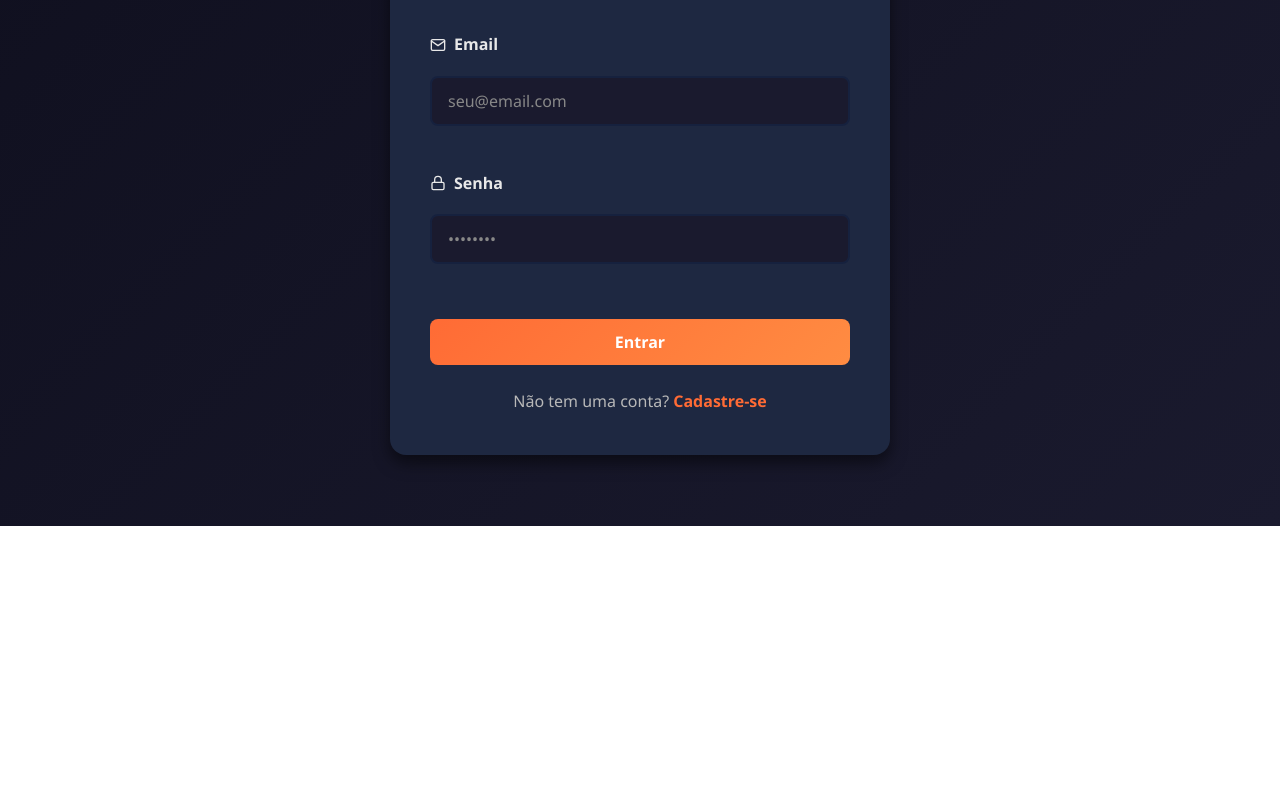
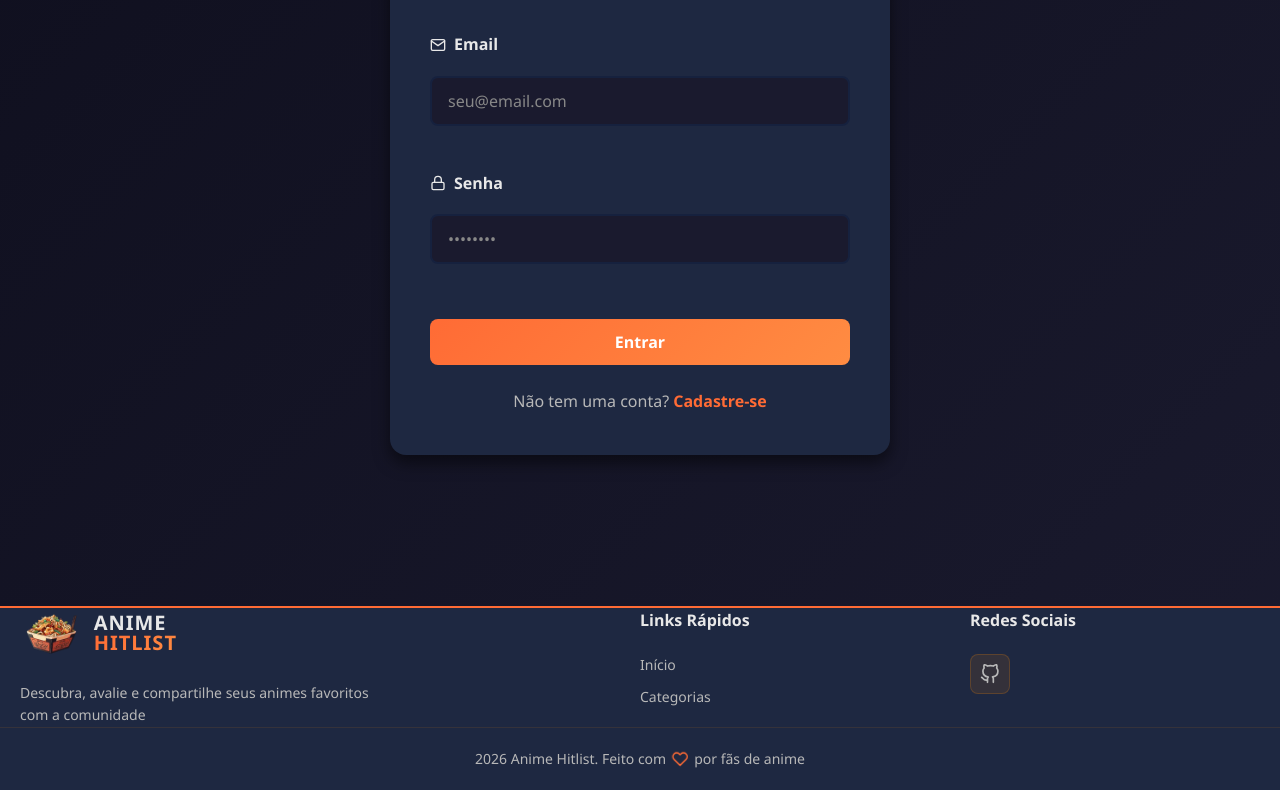
Before and after one commit to A-juli07/Hitlist_Web, a React (Vite) app in the folder client/: page /login in a window 1280 px wide. Shown: the part 288-1078 px from the top of the page. Before the commit the page ends 814 px from the top, so only its background shows below. Built offline with nearby package versions, Linux system fonts and the light colour scheme; no server answers.

Commit message:
feat: adiciona footer e corrige categorias da barra de navegação

```diff
--- a/client/src/App.jsx
+++ b/client/src/App.jsx
@@ -1,6 +1,7 @@
 import { BrowserRouter as Router, Routes, Route } from 'react-router-dom';
 import { AuthProvider } from './context/AuthContext';
 import Navbar from './components/Navbar';
+import Footer from './components/Footer';
 import Home from './pages/Home';
 import Login from './pages/Login';
 import Register from './pages/Register';
@@ -25,6 +26,7 @@ function App() {
           <Route path="/admin/animes/:id/edit" element={<AnimeForm />} />
           <Route path="/profile" element={<Profile />} />
         </Routes>
+        <Footer />
       </Router>
     </AuthProvider>
   );
--- /dev/null
+++ b/client/src/components/Footer.css
@@ -0,0 +1,184 @@
+.footer {
+  background: var(--bg-card);
+  border-top: 2px solid var(--orange-primary);
+  margin-top: 80px;
+}
+
+.footer-content {
+  display: grid;
+  grid-template-columns: 2fr 1fr 1fr;
+  gap: 40px;
+  padding: 40px 0 30px;
+}
+
+.footer-section {
+  display: flex;
+  flex-direction: column;
+  gap: 16px;
+}
+
+.footer-brand {
+  display: flex;
+  align-items: center;
+  gap: 12px;
+  margin-bottom: 8px;
+}
+
+.footer-logo {
+  height: 50px;
+  width: auto;
+  object-fit: contain;
+}
+
+.footer-text {
+  display: flex;
+  flex-direction: column;
+  line-height: 1;
+}
+
+.footer-text .brand-anime {
+  font-size: 20px;
+  font-weight: 800;
+  color: var(--text-primary);
+  letter-spacing: 1px;
+}
+
+.footer-text .brand-hitlist {
+  font-size: 20px;
+  font-weight: 800;
+  background: linear-gradient(135deg, var(--orange-primary), var(--orange-secondary));
+  -webkit-background-clip: text;
+  -webkit-text-fill-color: transparent;
+  background-clip: text;
+  letter-spacing: 1px;
+}
+
+.footer-description {
+  color: var(--text-secondary);
+  font-size: 14px;
+  line-height: 1.6;
+  max-width: 350px;
+}
+
+.footer-title {
+  color: var(--text-primary);
+  font-size: 16px;
+  font-weight: 700;
+  margin-bottom: 4px;
+}
+
+.footer-links {
+  display: flex;
+  flex-direction: column;
+  gap: 10px;
+}
+
+.footer-link {
+  color: var(--text-secondary);
+  text-decoration: none;
+  font-size: 14px;
+  transition: var(--transition);
+  width: fit-content;
+}
+
+.footer-link:hover {
+  color: var(--orange-primary);
+  transform: translateX(4px);
+}
+
+.footer-social {
+  display: flex;
+  gap: 12px;
+}
+
+.social-link {
+  display: flex;
+  align-items: center;
+  justify-content: center;
+  width: 40px;
+  height: 40px;
+  background: rgba(255, 138, 0, 0.1);
+  border: 1px solid rgba(255, 138, 0, 0.2);
+  border-radius: 8px;
+  color: var(--text-secondary);
+  font-size: 20px;
+  transition: var(--transition);
+  text-decoration: none;
+}
+
+.social-link:hover {
+  background: var(--orange-primary);
+  color: var(--bg-primary);
+  transform: translateY(-3px);
+}
+
+.footer-bottom {
+  border-top: 1px solid rgba(255, 138, 0, 0.1);
+  padding: 20px 0;
+}
+
+.footer-copyright {
+  color: var(--text-secondary);
+  font-size: 14px;
+  text-align: center;
+  display: flex;
+  align-items: center;
+  justify-content: center;
+  gap: 6px;
+}
+
+.heart-icon {
+  color: var(--orange-primary);
+  font-size: 16px;
+  animation: heartbeat 1.5s ease-in-out infinite;
+}
+
+@keyframes heartbeat {
+  0%, 100% {
+    transform: scale(1);
+  }
+  10%, 30% {
+    transform: scale(1.1);
+  }
+  20% {
+    transform: scale(1.05);
+  }
+}
+
+@media (max-width: 768px) {
+  .footer {
+    margin-top: 60px;
+  }
+
+  .footer-content {
+    grid-template-columns: 1fr;
+    gap: 30px;
+    padding: 30px 0 20px;
+  }
+
+  .footer-section {
+    text-align: center;
+    align-items: center;
+  }
+
+  .footer-brand {
+    justify-content: center;
+  }
+
+  .footer-description {
+    text-align: center;
+  }
+
+  .footer-links {
+    align-items: center;
+  }
+
+  .footer-link:hover {
+    transform: translateX(0);
+    opacity: 0.8;
+  }
+
+  .footer-social {
+    justify-content: center;
+  }
+}
--- /dev/null
+++ b/client/src/components/Footer.jsx
@@ -0,0 +1,59 @@
+import { Link } from 'react-router-dom';
+import { FiGithub, FiHeart } from 'react-icons/fi';
+import './Footer.css';
+
+const Footer = () => {
+  const currentYear = new Date().getFullYear();
+
+  return (
+    <footer className="footer">
+      <div className="container footer-content">
+        <div className="footer-section">
+          <div className="footer-brand">
+            <img src="/logo.png" alt="Anime Hitlist" className="footer-logo" />
+            <div className="footer-text">
+              <span className="brand-anime">ANIME</span>
+              <span className="brand-hitlist">HITLIST</span>
+            </div>
+          </div>
+          <p className="footer-description">
+            Descubra, avalie e compartilhe seus animes favoritos com a comunidade
+          </p>
+        </div>
+
+        <div className="footer-section">
+          <h4 className="footer-title">Links Rápidos</h4>
+          <nav className="footer-links">
+            <Link to="/" className="footer-link">Início</Link>
+            <Link to="/category/Ação" className="footer-link">Categorias</Link>
+          </nav>
+        </div>
+
+        <div className="footer-section">
+          <h4 className="footer-title">Redes Sociais</h4>
+          <div className="footer-social">
+            <a
+              href="https://github.com"
+              target="_blank"
+              rel="noopener noreferrer"
+              className="social-link"
+              aria-label="GitHub"
+            >
+              <FiGithub />
+            </a>
+          </div>
+        </div>
+      </div>
+
+      <div className="footer-bottom">
+        <div className="container">
+          <p className="footer-copyright">
+            {currentYear} Anime Hitlist. Feito com <FiHeart className="heart-icon" /> por fãs de anime
+          </p>
+        </div>
+      </div>
+    </footer>
+  );
+};
+
+export default Footer;
--- a/client/src/components/Navbar.css
+++ b/client/src/components/Navbar.css
@@ -88,6 +88,77 @@
   opacity: 0.8;
 }
 
+/* Categories Dropdown */
+.categories-dropdown {
+  position: relative;
+}
+
+.categories-btn {
+  display: flex;
+  align-items: center;
+  gap: 6px;
+}
+
+.dropdown-overlay {
+  position: fixed;
+  top: 0;
+  left: 0;
+  right: 0;
+  bottom: 0;
+  z-index: 999;
+  background: transparent;
+}
+
+.chevron {
+  transition: transform 0.3s ease;
+  font-size: 14px;
+}
+
+.chevron.open {
+  transform: rotate(180deg);
+}
+
+.dropdown-menu {
+  position: absolute;
+  top: calc(100% + 12px);
+  left: 0;
+  background: var(--bg-card);
+  border: 1px solid rgba(255, 138, 0, 0.2);
+  border-radius: 8px;
+  box-shadow: 0 8px 24px rgba(0, 0, 0, 0.3);
+  min-width: 200px;
+  padding: 8px 0;
+  z-index: 1001;
+  animation: dropdownFade 0.2s ease;
+}
+
+@keyframes dropdownFade {
+  from {
+    opacity: 0;
+    transform: translateY(-10px);
+  }
+  to {
+    opacity: 1;
+    transform: translateY(0);
+  }
+}
+
+.dropdown-item {
+  display: block;
+  padding: 12px 20px;
+  color: var(--text-secondary);
+  text-decoration: none;
+  transition: all 0.2s ease;
+  font-size: 15px;
+  font-weight: 500;
+}
+
+.dropdown-item:hover {
+  background: linear-gradient(90deg, rgba(255, 138, 0, 0.1), transparent);
+  color: var(--orange-primary);
+  padding-left: 24px;
+}
+
 @media (max-width: 768px) {
   .navbar-logo {
     height: 45px;
@@ -113,4 +184,24 @@
     padding: 8px 16px;
     font-size: 14px;
   }
+
+  .categories-dropdown {
+    position: static;
+  }
+
+  .dropdown-menu {
+    position: fixed;
+    top: 76px;
+    left: 0;
+    right: 0;
+    width: 100%;
+    border-radius: 0;
+    max-height: 60vh;
+    overflow-y: auto;
+  }
+
+  .dropdown-item {
+    padding: 14px 20px;
+    border-bottom: 1px solid rgba(255, 138, 0, 0.1);
+  }
 }
--- a/client/src/components/Navbar.jsx
+++ b/client/src/components/Navbar.jsx
@@ -1,11 +1,26 @@
 import { Link, useNavigate } from 'react-router-dom';
 import { useAuth } from '../context/AuthContext';
-import { FiUser, FiLogOut, FiHome, FiPlusCircle } from 'react-icons/fi';
+import { FiUser, FiLogOut, FiHome, FiPlusCircle, FiGrid, FiChevronDown } from 'react-icons/fi';
+import { useState } from 'react';
 import './Navbar.css';
+
+const categories = [
+  'Ação',
+  'Romance',
+  'Comédia',
+  'Drama',
+  'Fantasia',
+  'Ficção Científica',
+  'Terror',
+  'Slice of Life',
+  'Esporte',
+  'Aventura'
+];
 
 const Navbar = () => {
   const { user, logout, isAdmin } = useAuth();
   const navigate = useNavigate();
+  const [showCategories, setShowCategories] = useState(false);
 
   const handleLogout = () => {
     logout();
@@ -27,6 +42,36 @@ const Navbar = () => {
           <Link to="/" className="nav-link">
             <FiHome /> Início
           </Link>
+
+          <div className="categories-dropdown">
+            <button
+              className="nav-link categories-btn"
+              onClick={() => setShowCategories(!showCategories)}
+            >
+              <FiGrid /> Categorias <FiChevronDown className={`chevron ${showCategories ? 'open' : ''}`} />
+            </button>
+
+            {showCategories && (
+              <>
+                <div
+                  className="dropdown-overlay"
+                  onClick={() => setShowCategories(false)}
+                />
+                <div className="dropdown-menu">
+                  {categories.map((category) => (
+                    <Link
+                      key={category}
+                      to={`/category/${category}`}
+                      className="dropdown-item"
+                      onClick={() => setShowCategories(false)}
+                    >
+                      {category}
+                    </Link>
+                  ))}
+                </div>
+              </>
+            )}
+          </div>
 
           {user ? (
             <>
```
